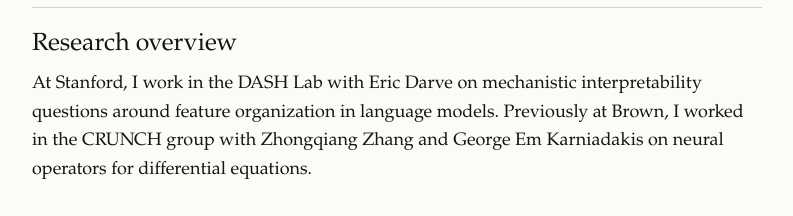
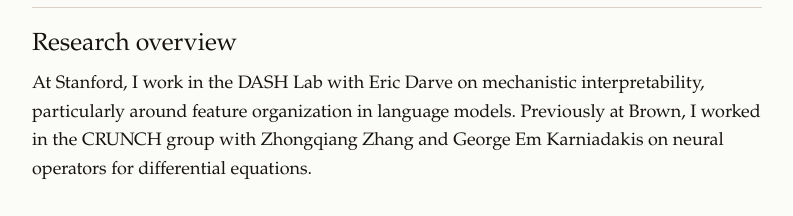
Before and after one commit to benjamin-shih/benjamin-shih.github.io, an Astro site: page / in a window 1280 px wide. Shown: the part 1007-1223 px from the top of the page, 68-861 px from the left. Built offline with nearby package versions, Linux system fonts and the light colour scheme; Astro itself is replaced by a stand-in of ours.

Commit message:
Refine homepage research overview wording

```diff
--- a/src/pages/index.astro
+++ b/src/pages/index.astro
@@ -60,7 +60,7 @@
       <section>
         <h2>Research overview</h2>
         <p>
-          At Stanford, I work in the DASH Lab with Eric Darve on mechanistic interpretability questions around feature organization in language models. Previously at Brown, I worked in the CRUNCH group with Zhongqiang Zhang and George Em Karniadakis on neural operators for differential equations.
+          At Stanford, I work in the DASH Lab with Eric Darve on mechanistic interpretability, particularly around feature organization in language models. Previously at Brown, I worked in the CRUNCH group with Zhongqiang Zhang and George Em Karniadakis on neural operators for differential equations.
         </p>
       </section>
 
```
